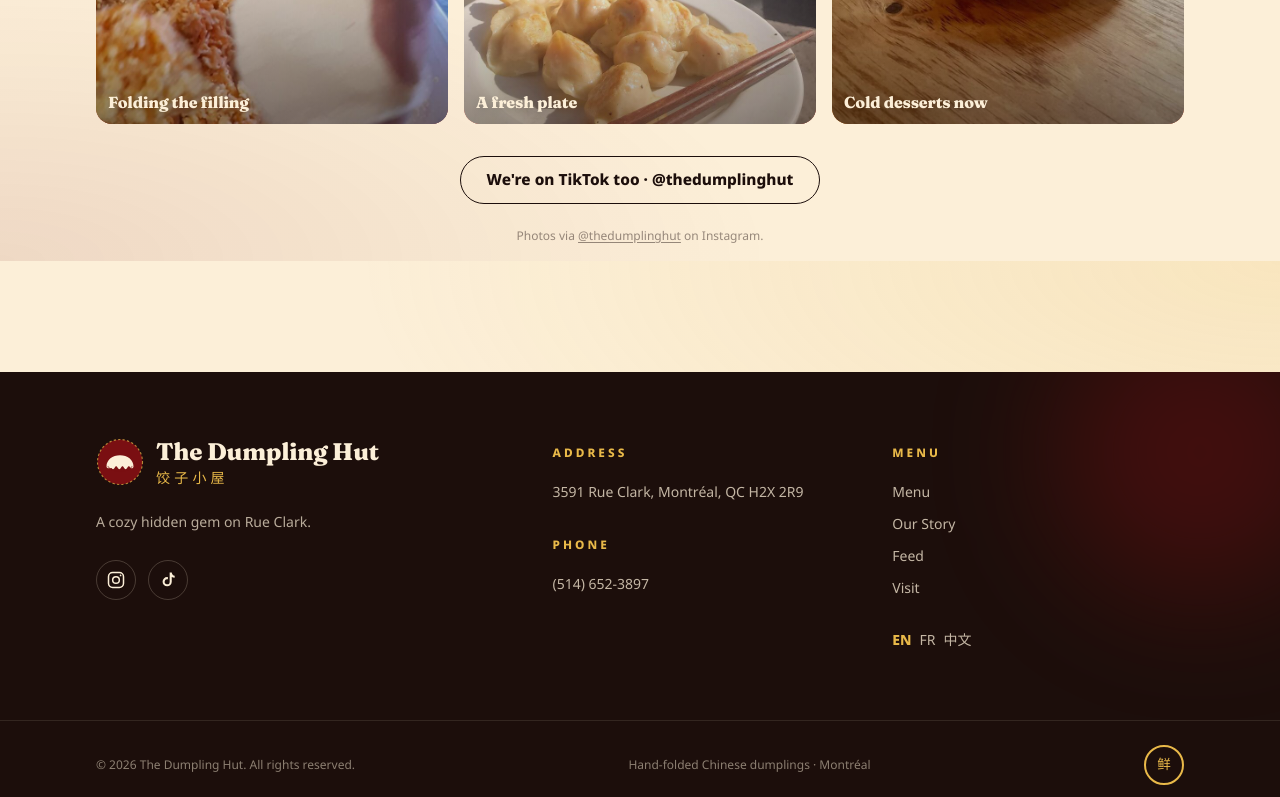
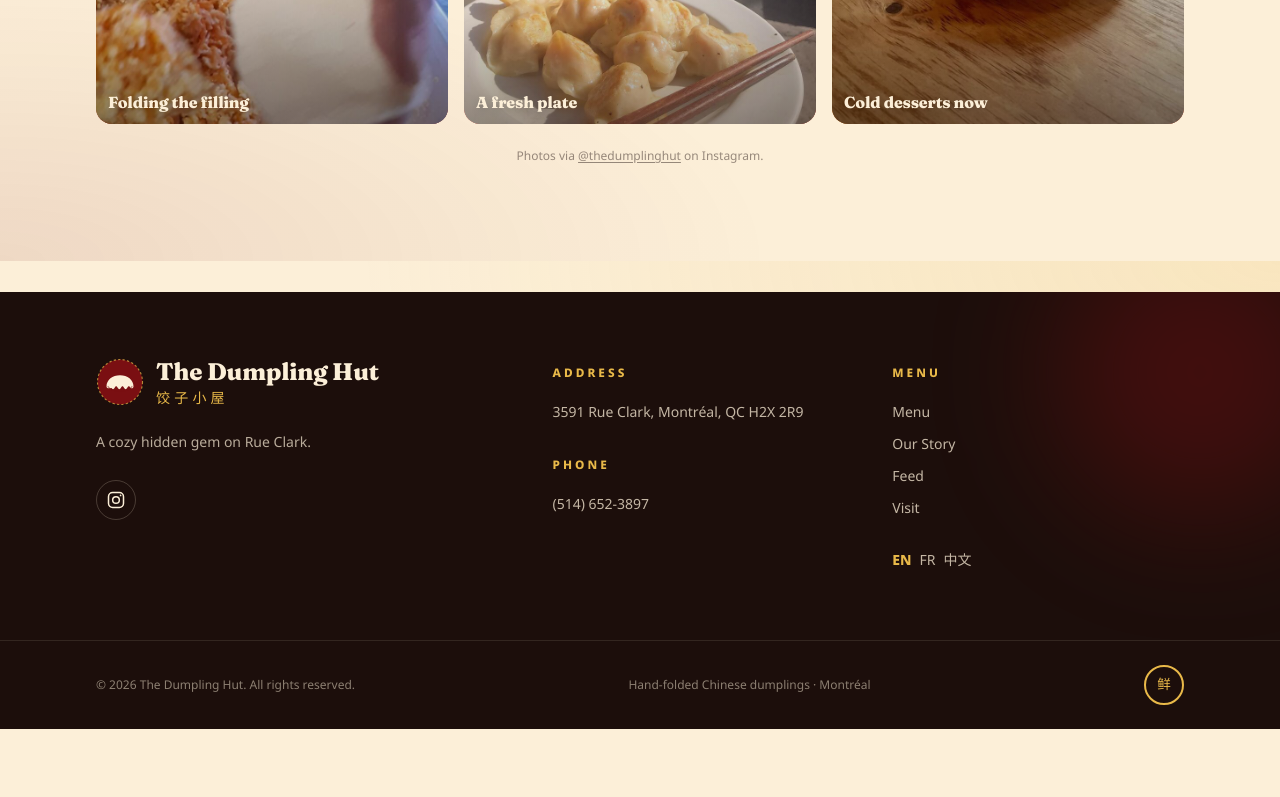
Before and after one commit to alexdeg92/the-dumpling-hut-web, a Next.js app: page /en in a window 1280 px wide. Shown: the part 3739-4536 px from the top of the page. After the commit the page ends 4468 px from the top, so only its background shows below. Built offline with nearby package versions, Linux system fonts and the light colour scheme.

Commit message:
Remove TikTok social links — not their account

```diff
--- a/src/components/feed.tsx
+++ b/src/components/feed.tsx
@@ -104,17 +104,6 @@
             </button>
           );
         })}
-      </div>
-
-      <div className="mt-8 flex flex-wrap items-center justify-center gap-3 text-sm">
-        <a
-          href={restaurant.tiktokHref}
-          target="_blank"
-          rel="noreferrer"
-          className="btn btn-ghost border-[var(--color-ink)]/25 text-[var(--color-ink)]"
-        >
-          {f.followTk} · {restaurant.tiktok}
-        </a>
       </div>
 
       <p className="mt-6 text-center text-xs text-[var(--color-ink)]/45">
--- a/src/components/footer.tsx
+++ b/src/components/footer.tsx
@@ -36,15 +36,6 @@
               aria-label="Instagram"
             >
               <IgIcon />
-            </a>
-            <a
-              href={restaurant.tiktokHref}
-              target="_blank"
-              rel="noreferrer"
-              className="grid size-10 place-items-center rounded-full border border-[var(--color-cream)]/20 transition hover:border-[var(--color-gold)] hover:text-[var(--color-gold)]"
-              aria-label="TikTok"
-            >
-              <TkIcon />
             </a>
           </div>
         </div>
@@ -108,11 +99,3 @@
     </svg>
   );
 }
-
-function TkIcon() {
-  return (
-    <svg viewBox="0 0 24 24" className="size-5" fill="currentColor">
-      <path d="M16.5 3c.3 2 1.6 3.6 3.5 4v2.4c-1.3 0-2.5-.4-3.5-1v5.6a5.5 5.5 0 1 1-5.5-5.5c.3 0 .6 0 .9.1v2.6a3 3 0 1 0 2.1 2.8V3h2.5Z" />
-    </svg>
-  );
-}
--- a/src/lib/content.ts
+++ b/src/lib/content.ts
@@ -19,8 +19,6 @@
   phoneHref: "tel:+15146523897",
   instagram: "@thedumplinghut",
   instagramHref: "https://www.instagram.com/thedumplinghut/",
-  tiktok: "@thedumplinghut",
-  tiktokHref: "https://www.tiktok.com/@thedumplinghut",
   mapsHref:
     "https://www.google.com/maps/search/?api=1&query=3591%20Rue%20Clark%2C%20Montr%C3%A9al%2C%20QC%20H2X%202R9",
   mapEmbed:
@@ -520,7 +518,6 @@
       phone: "Phone",
       hours: "Hours",
       instagram: "Instagram",
-      tiktok: "TikTok",
       closed: "Closed",
       owners: "Haiqin & family",
       perOrder: "per order",
@@ -630,9 +627,8 @@
     feed: {
       eyebrow: "From the kitchen",
       title: "Steam, folds, and crisp bottoms — straight from our feed.",
-      lead: "We post what's coming out of the pan. Follow along on Instagram and TikTok.",
+      lead: "We post what's coming out of the pan. Follow along on Instagram.",
       follow: "Follow on Instagram",
-      followTk: "We're on TikTok too",
       viewOnIg: "View on Instagram",
       prev: "Previous photo",
       next: "Next photo",
@@ -691,7 +687,6 @@
       phone: "Téléphone",
       hours: "Heures",
       instagram: "Instagram",
-      tiktok: "TikTok",
       closed: "Fermé",
       owners: "Haiqin et sa famille",
       perOrder: "par commande",
@@ -801,9 +796,8 @@
     feed: {
       eyebrow: "De la cuisine",
       title: "Vapeur, plis et fonds croustillants — directement de notre fil.",
-      lead: "On publie ce qui sort de la poêle. Suivez-nous sur Instagram et TikTok.",
+      lead: "On publie ce qui sort de la poêle. Suivez-nous sur Instagram.",
       follow: "Suivre sur Instagram",
-      followTk: "On est aussi sur TikTok",
       viewOnIg: "Voir sur Instagram",
       prev: "Photo précédente",
       next: "Photo suivante",
@@ -862,7 +856,6 @@
       phone: "电话",
       hours: "营业时间",
       instagram: "Instagram",
-      tiktok: "TikTok",
       closed: "休息",
       owners: "Haiqin 和家人",
       perOrder: "每份",
@@ -967,9 +960,8 @@
     feed: {
       eyebrow: "来自厨房",
       title: "热气、褶子与酥脆锅底——直接来自我们的动态。",
-      lead: "我们会发出锅的每一份。来 Instagram 和 TikTok 关注我们。",
+      lead: "我们会发出锅的每一份。来 Instagram 关注我们。",
       follow: "在 Instagram 关注",
-      followTk: "我们也在 TikTok",
       viewOnIg: "在 Instagram 查看",
       prev: "上一张",
       next: "下一张",
```
